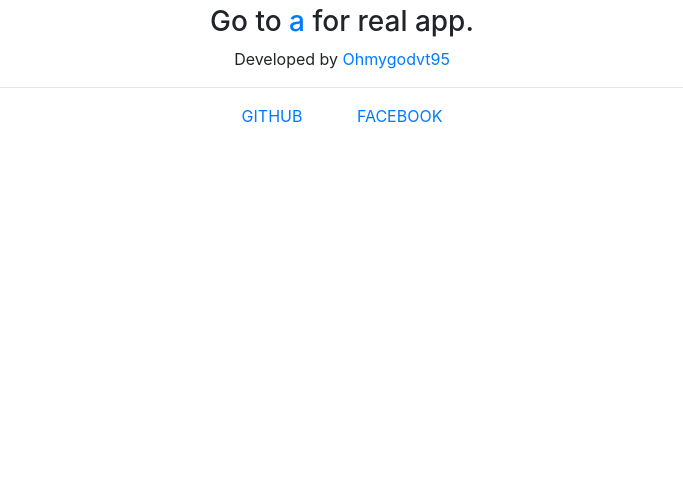
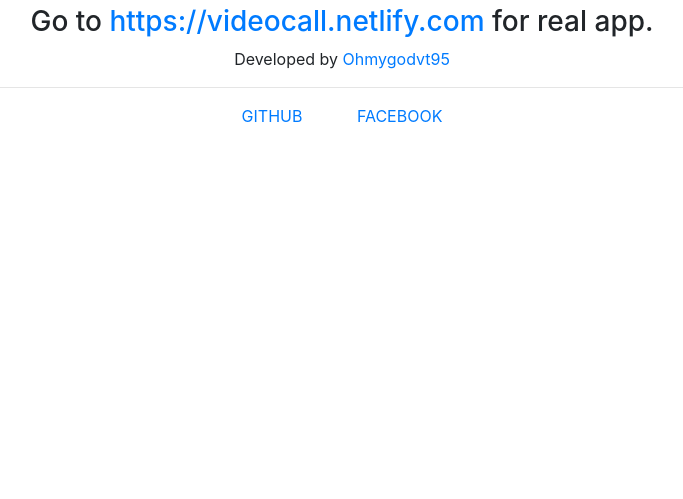
Before and after one commit to ohmygodvt95/webrtc-simple-server, a website: page index.html in a window 1280 px wide. Shown: the part 301-800 px from the top of the page, without its empty margins (298-981 px from the left). Drawn offline with nearby package versions, Linux system fonts and the light colour scheme.

Commit message:
change link prod

```diff
--- a/index.html
+++ b/index.html
@@ -21,7 +21,7 @@
 <body>
     <div class="container">
         <h1 class="text-center">WebRTC 1-1 video call</h1>
-        <h3 class="text-center">Go to <a href="#a">a</a> for real app.</h3>
+        <h3 class="text-center">Go to <a href="https://videocall.netlify.com/">https://videocall.netlify.com</a> for real app.</h3>
         <div class="text-center">
             Developed by <a href="https://fb.com/ohmygodvt95">Ohmygodvt95</a>
             <hr>
```
